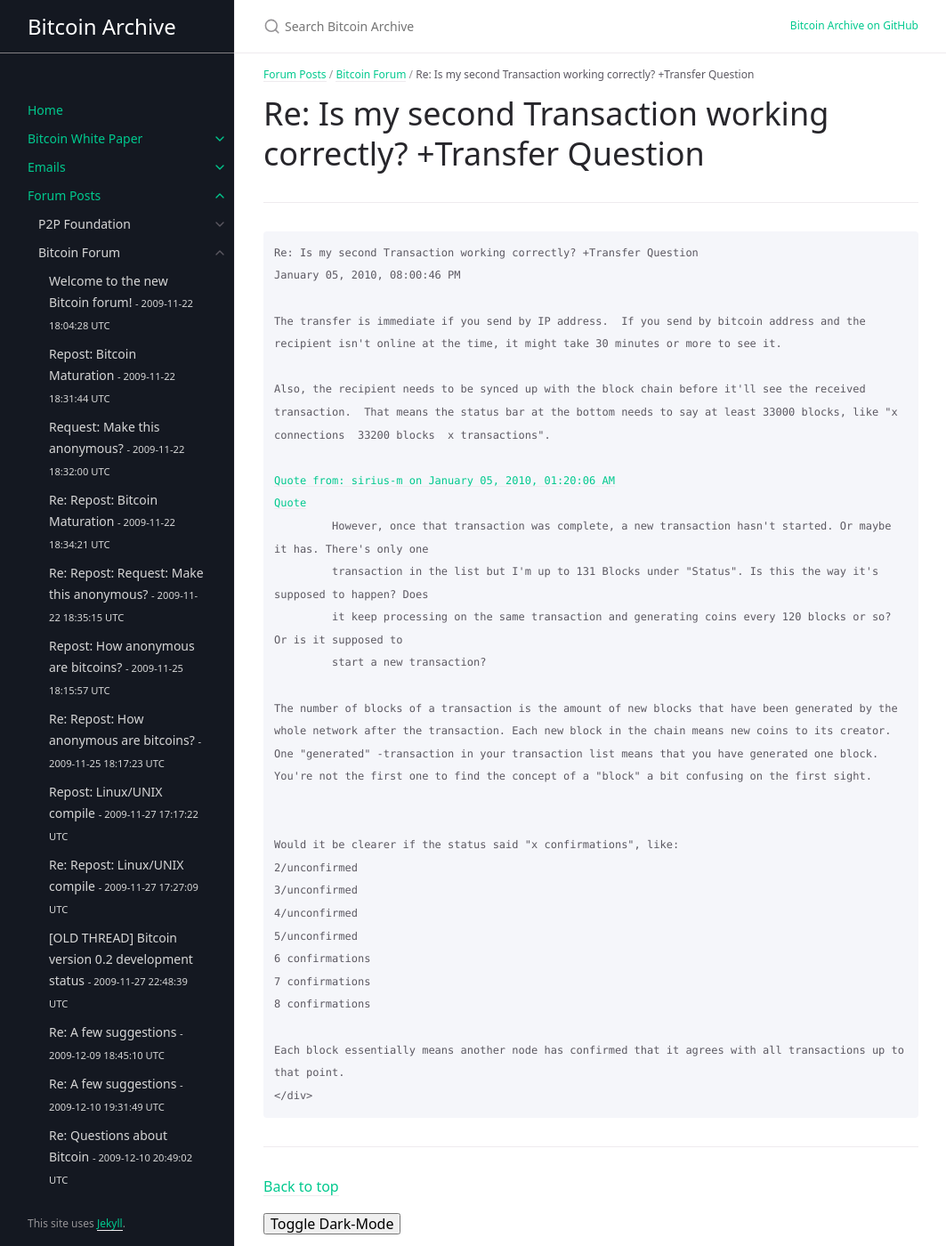
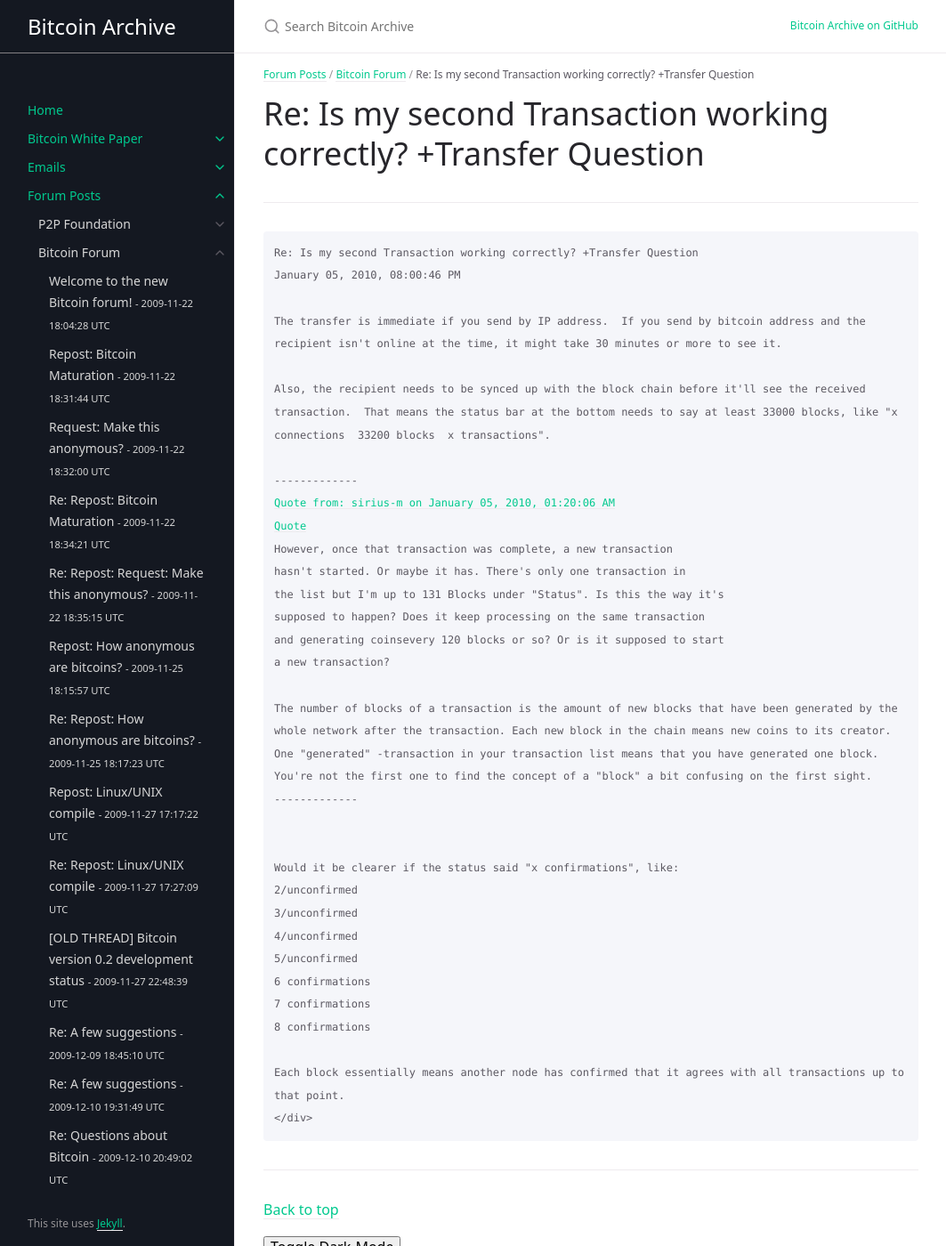
Before and after one commit to wakgill/bitcoin-archive, a Jekyll site: the page built from docs/forum/bitcoin-forum/24.md, in a window 1280 px wide and 1400 px high. Shown: the whole window at 89% size, without its empty margins (108-1171 px from the left). Built offline with Jekyll 4.4.1, drawn with Linux system fonts in a browser that asks for light colours; some web fonts are replaced.

Commit message:
Update 24.md

```diff
--- a/docs/forum/bitcoin-forum/24.md
+++ b/docs/forum/bitcoin-forum/24.md
@@ -19,14 +19,18 @@ The transfer is immediate if you send by IP address.  If you send by bitcoin add
 
 Also, the recipient needs to be synced up with the block chain before it'll see the received transaction.  That means the status bar at the bottom needs to say at least 33000 blocks, like "x connections  33200 blocks  x transactions".
 
+-------------
 <a href="https://bitcointalk.org/index.php?topic=17.msg84#msg84">Quote from: sirius-m on January 05, 2010, 01:20:06 AM</a>
 <a href="https://bitcointalk.org/index.php?topic=17.msg84#msg84">Quote</a>
-         However, once that transaction was complete, a new transaction hasn't started. Or maybe it has. There's only one
-         transaction in the list but I'm up to 131 Blocks under "Status". Is this the way it's supposed to happen? Does
-         it keep processing on the same transaction and generating coins every 120 blocks or so? Or is it supposed to
-         start a new transaction?
+However, once that transaction was complete, a new transaction
+hasn't started. Or maybe it has. There's only one transaction in
+the list but I'm up to 131 Blocks under "Status". Is this the way it's
+supposed to happen? Does it keep processing on the same transaction
+and generating coinsevery 120 blocks or so? Or is it supposed to start
+a new transaction?
 
 The number of blocks of a transaction is the amount of new blocks that have been generated by the whole network after the transaction. Each new block in the chain means new coins to its creator. One "generated" -transaction in your transaction list means that you have generated one block. You're not the first one to find the concept of a "block" a bit confusing on the first sight.
+-------------
 
 
 Would it be clearer if the status said "x confirmations", like:
```
